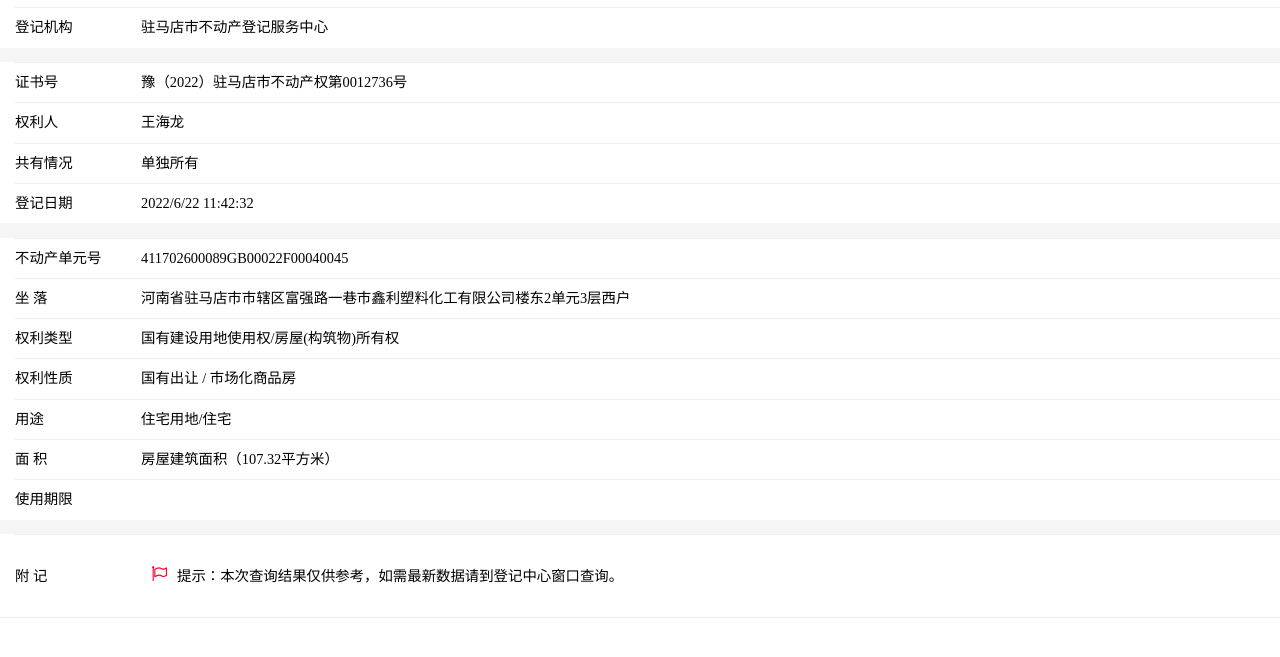
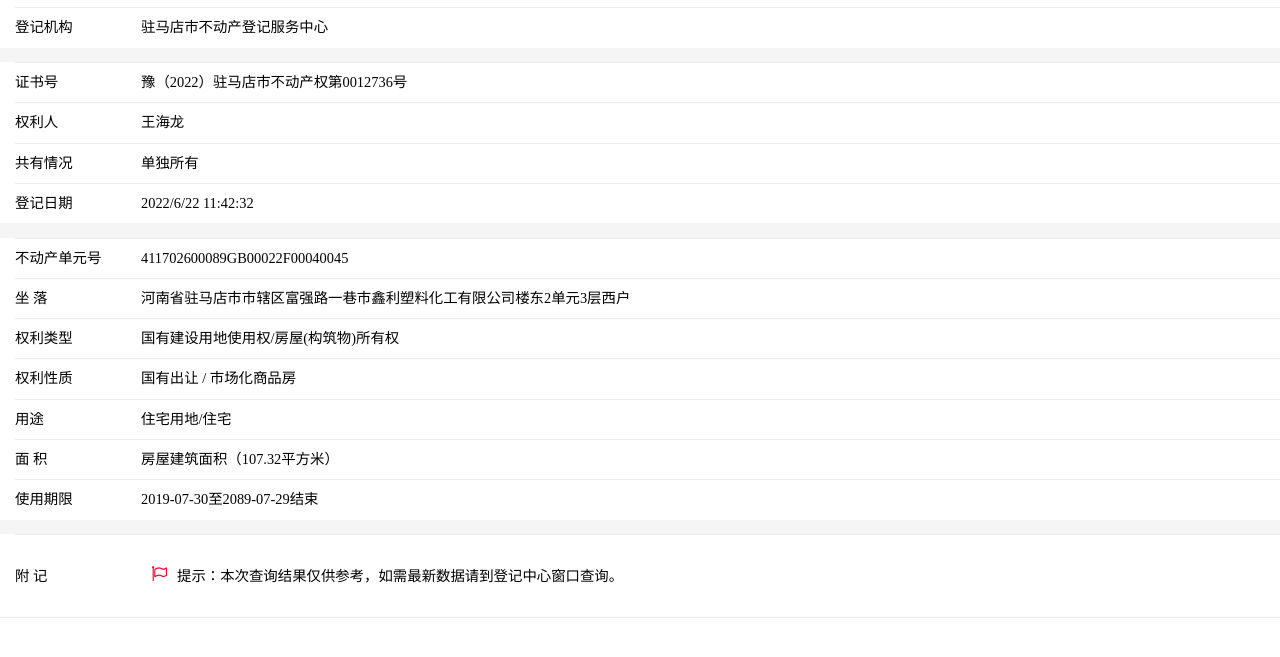
Before and after one commit to BDCJYZX/41017762670, a plain HTML site: page index.html in a window 1280 px wide. Shown: the part 113-770 px from the top of the page. Drawn offline with Linux system fonts and the light colour scheme; some packages are replaced by stand-ins of ours; a script that the page names is missing.

Commit message:
Update index.html

```diff
--- a/index.html
+++ b/index.html
@@ -518,7 +518,7 @@
                 <div class="weui_cell">
                     <div class="weui_cell_hd"><label class="weui_label">使用期限</label></div>
                     <div class="weui_cell_bd weui_cell_primary">
-
+                        2019-07-30至2089-07-29结束
                     </div>
                 </div>
                 <div class="weui_cells_title text-black"> </div>
```
